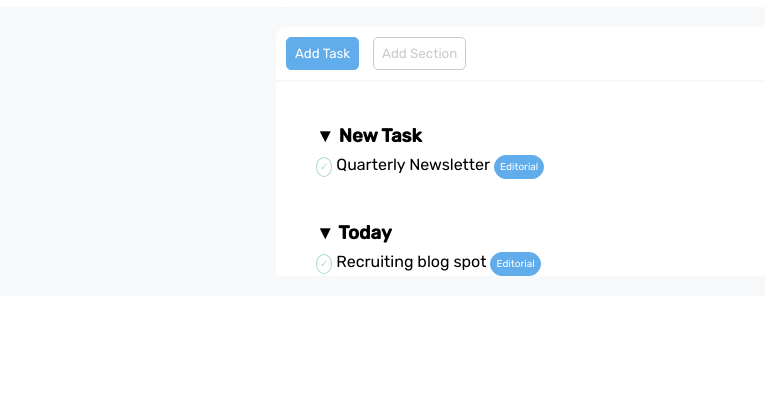
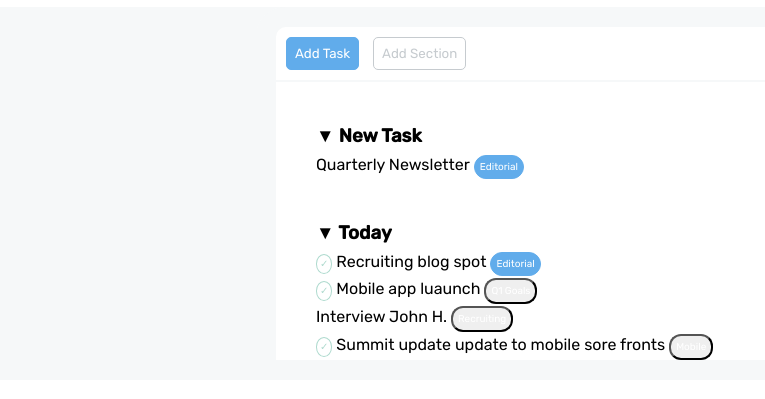
Before and after one commit to andrea-nuzzo/html-css-toboolist, a plain HTML site: page index.html in a window 1280 px wide. Shown: the part 63-462 px from the top of the page, without its empty margins (0-765 px from the left). Drawn offline with Linux system fonts and the light colour scheme.

Commit message:
htm css - completed section today

```diff
--- a/index.html
+++ b/index.html
@@ -32,18 +32,37 @@
             <!-- parte del main con le sezione new task-today-upcoming  -->
             <div class="bottom">
                 <!-- sezione newtask -->
-                <div class="padding check">
+                <div class="padding">
                     <h3> &#9660; New Task</h3>
-                    <div class="text"> Quarterly Newsletter</div>
-                    <button class="button-bottom editorial"> Editorial</button>
+                    <div class="block">
+                        <div class="text"> Quarterly Newsletter</div>
+                        <button class="button-bottom editorial"> Editorial</button>
+                    </div>
                 </div>
                 <!-- /sezione newtask -->
 
                 <!-- sezione today -->
-                <div class="padding check">
+                <div class="padding">
                     <h3> &#9660; Today</h3>
-                    <div class="text"> Recruiting blog spot</div>
-                    <button class="button-bottom editorial"> Editorial</button>
+                    <div class="block check">
+                        <div class="text"> Recruiting blog spot</div>
+                        <button class="button-bottom editorial"> Editorial</button>
+                    </div>
+
+                    <div class="block check">
+                        <div class="text"> Mobile app luaunch</div>
+                        <button class="button-bottom q1goals"> Q1 Goals</button>
+                    </div>
+
+                    <div class="block uncheck">
+                        <div class="text"> Interview John H.</div>
+                        <button class="button-bottom recruiting"> Recruiting</button>
+                    </div>
+
+                    <div class="block check">
+                        <div class="text"> Summit update update to mobile sore fronts</div>
+                        <button class="button-bottom mobile"> Mobile</button>
+                    </div>
                 </div>
                 <!-- /sezione today -->
 
```
